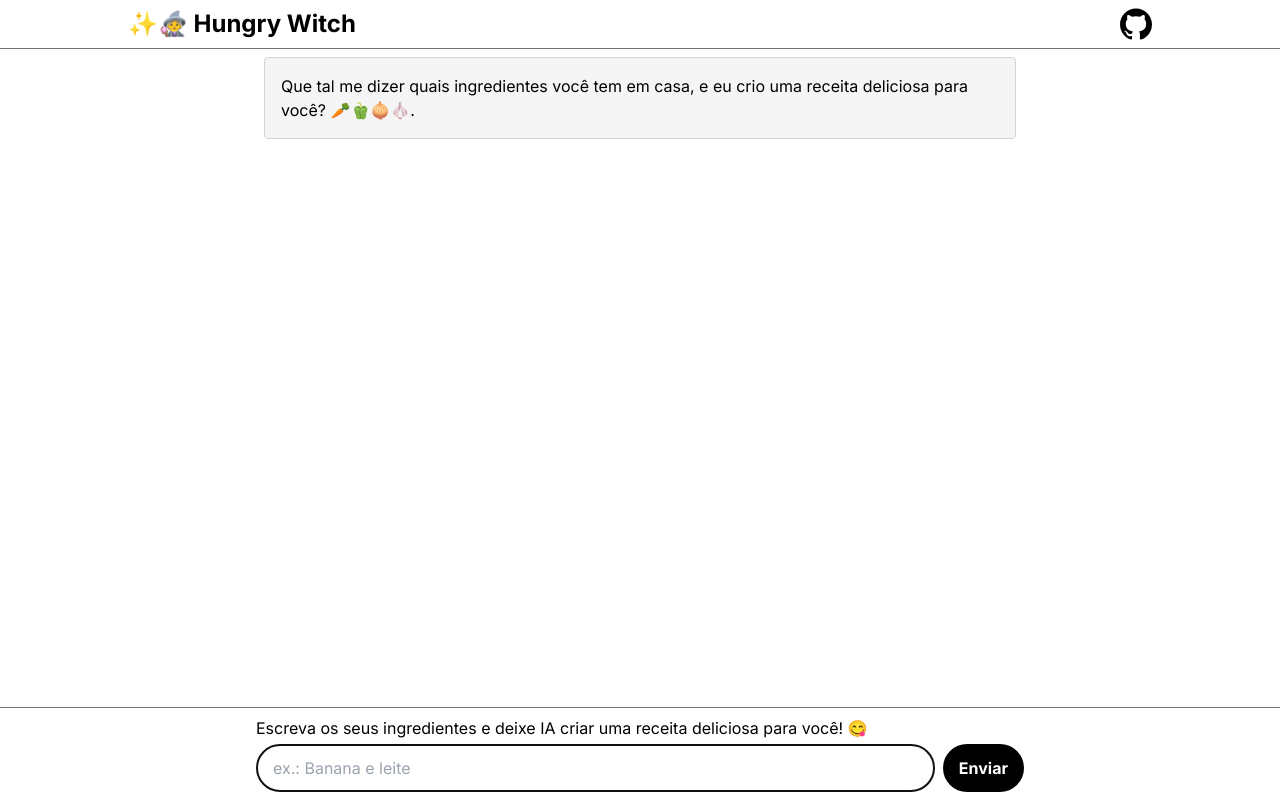
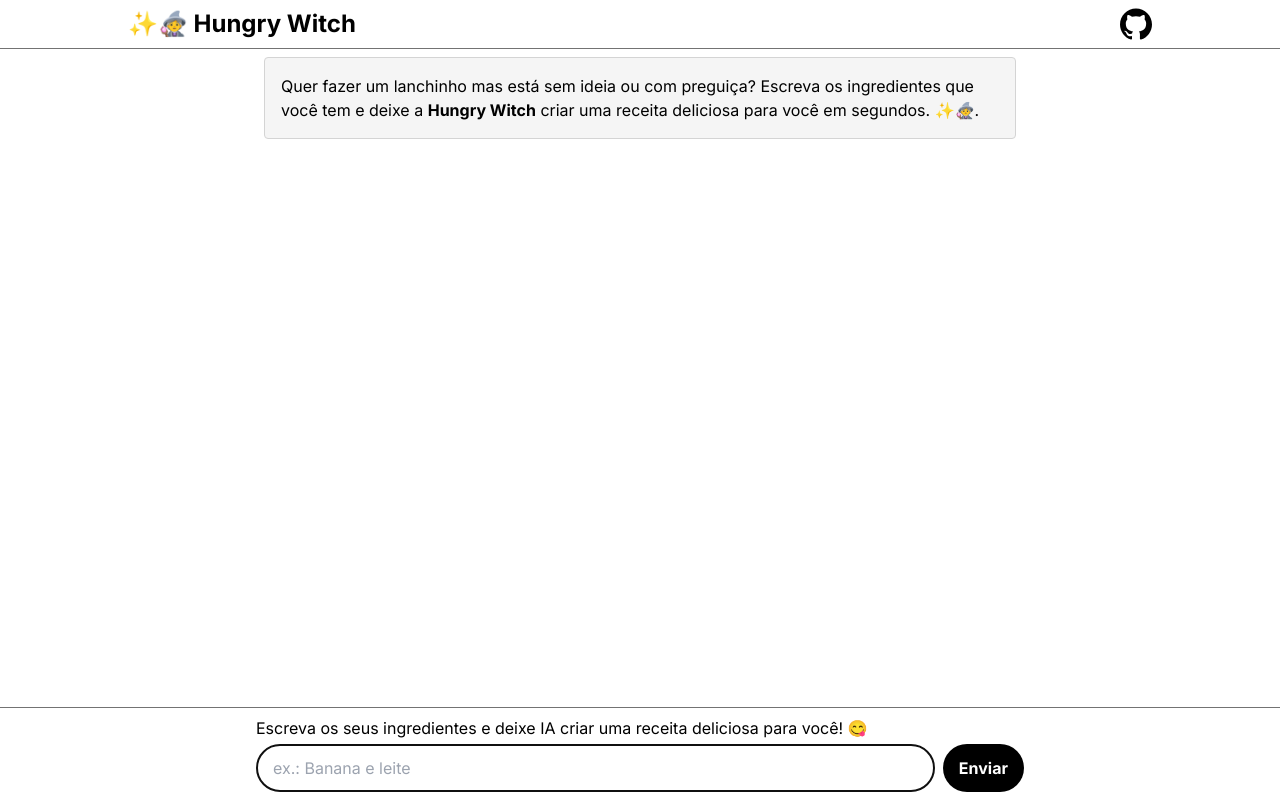
Before and after one commit to ricardospalves/alura-hungry-witch, a Next.js app: page / in a window 1280 px wide. Built offline with nearby package versions, Linux system fonts and the light colour scheme.

Commit message:
refactor: create AiMessage component

```diff
--- a/src/app/page.tsx
+++ b/src/app/page.tsx
@@ -3,13 +3,9 @@
 import { useId, useState } from "react";
 import { GoogleGenerativeAI } from "@google/generative-ai";
 import { AI_INSTRUCTION } from "~/constants/aiInstruction";
-import Markdown from "react-markdown";
-import style from "./markdown.module.css";
 import { VscLoading } from "react-icons/vsc";
 import { Header } from "~/components/Header/Header";
-
-const INITIAL_MESSAGE =
-  "Que tal me dizer quais ingredientes você tem em casa, e eu crio uma receita deliciosa para você? 🥕🫑🧅🧄.";
+import { AiMessage } from "~/components/AiMessage/AiMessage";
 
 const genAI = new GoogleGenerativeAI(process.env.NEXT_PUBLIC_API_KEY!);
 const model = genAI.getGenerativeModel({
@@ -47,11 +43,7 @@ export default function Home() {
 
       <main className="flex flex-col grow h-[calc(100vh-3rem)] border-t border-neutral-500">
         <div className="max-w-3xl w-full mx-auto overflow-auto p-2">
-          <div className="p-4 rounded bg-neutral-100 border border-neutral-300">
-            <Markdown className={style.markdown}>
-              {responseData || INITIAL_MESSAGE}
-            </Markdown>
-          </div>
+          <AiMessage>{responseData}</AiMessage>
         </div>
 
         <form
--- /dev/null
+++ b/src/components/AiMessage/AiMessage.tsx
@@ -0,0 +1,19 @@
+import Markdown from "react-markdown";
+import style from "./markdown.module.css";
+
+const DEFAULT_MESSAGE =
+  "Quer fazer um lanchinho mas está sem ideia ou com preguiça? Escreva os ingredientes que você tem e deixe a **Hungry Witch** criar uma receita deliciosa para você em segundos. ✨🧙‍♀️.";
+
+export type AiMessageProps = {
+  children?: string;
+};
+
+export const AiMessage = ({ children }: AiMessageProps) => {
+  return (
+    <div className="p-4 text-base rounded bg-neutral-100 border border-neutral-300">
+      <Markdown className={style.markdown}>
+        {children || DEFAULT_MESSAGE}
+      </Markdown>
+    </div>
+  );
+};
```
Also changed, not shown: src/components/AiMessage/markdown.module.css (renamed from src/app/markdown.module.css).
